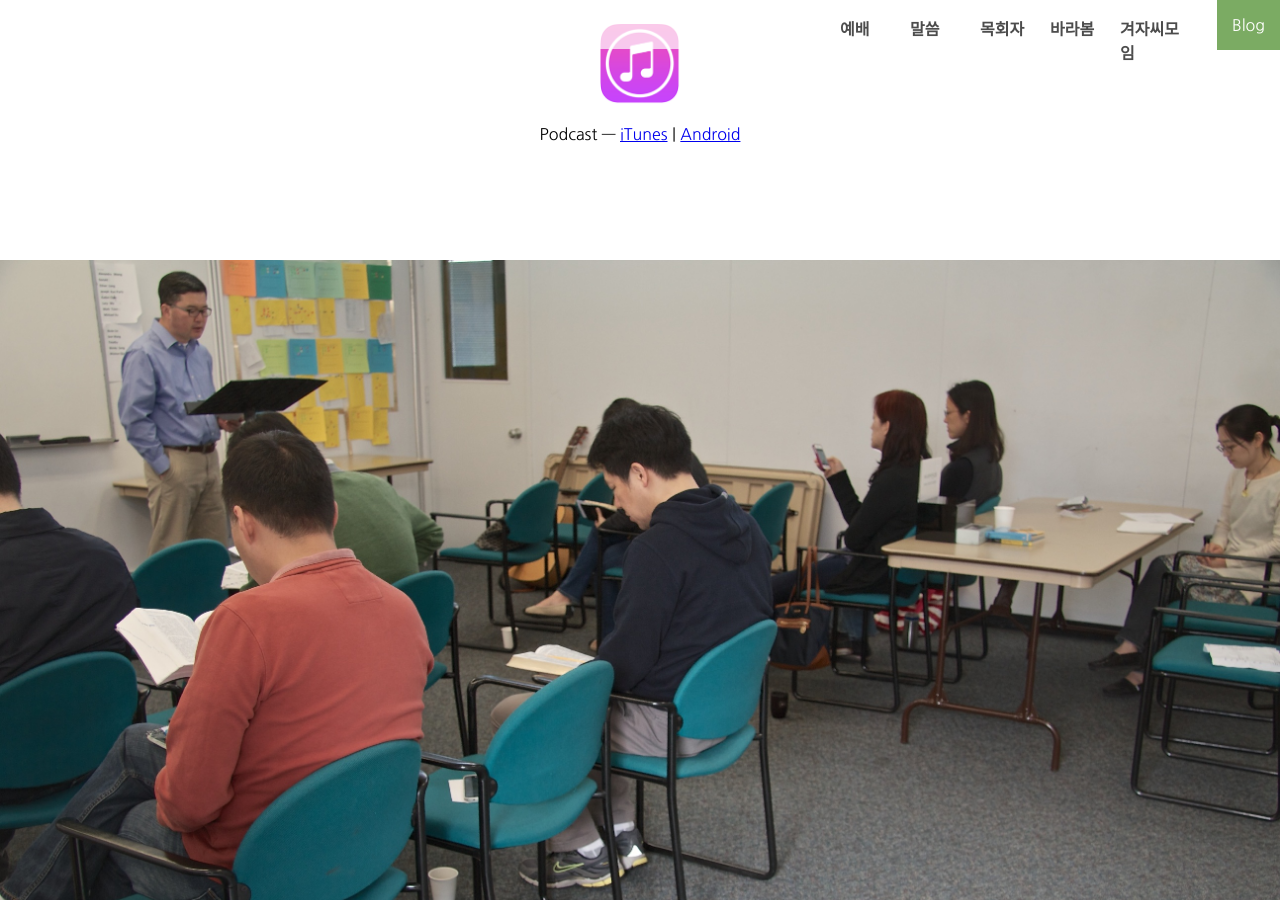
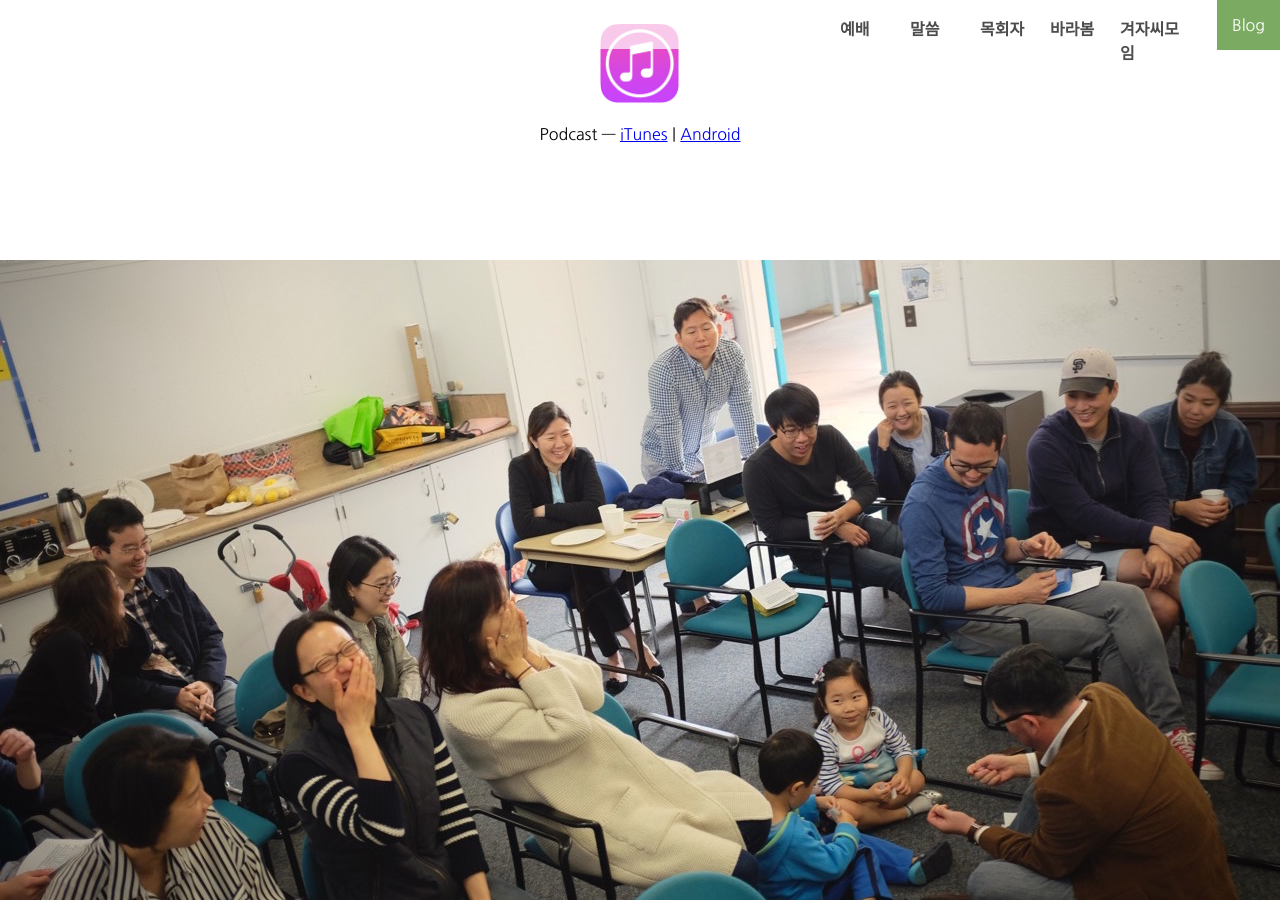
Before and after one commit to hanaseed/hanahome, a Jekyll site: the page built from index.html, in a window 1280 px wide and 900 px high, scrolled down 2373 px. Built offline with Jekyll 4.4.1, drawn with Linux system fonts in a browser that asks for light colours; nearby versions of some CDN libraries; Markdown is read by kramdown in place of the engine named in the settings.

Commit message:
changed worship image

```diff
--- a/index.html
+++ b/index.html
@@ -53,7 +53,7 @@ title: 하나의 씨앗 교회
 </div>
 
 <div class="big">
-  <img src="img/worship.jpg" class="bigimg">
+  <img src="img/worship-02.jpg" class="bigimg">
 </div>
 
 
```
Also changed, not shown: img/worship-02.jpg (added).
